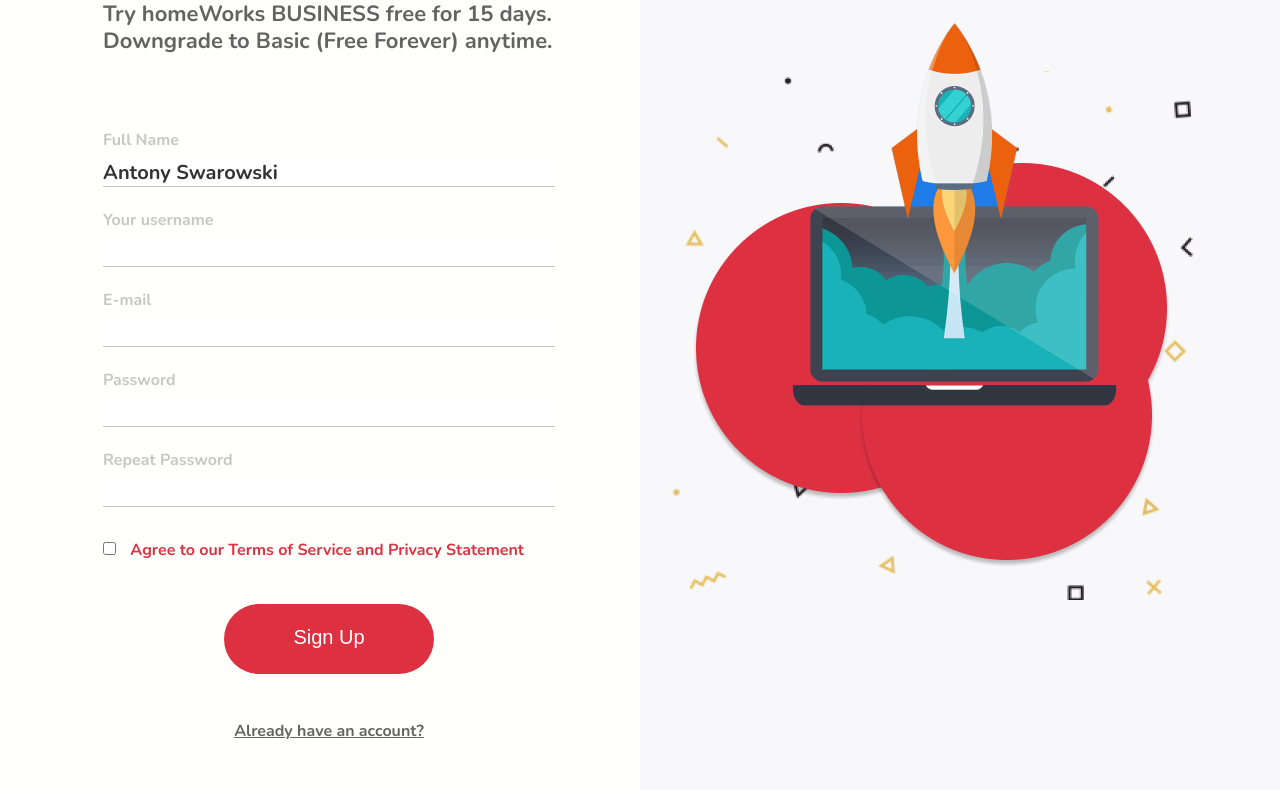
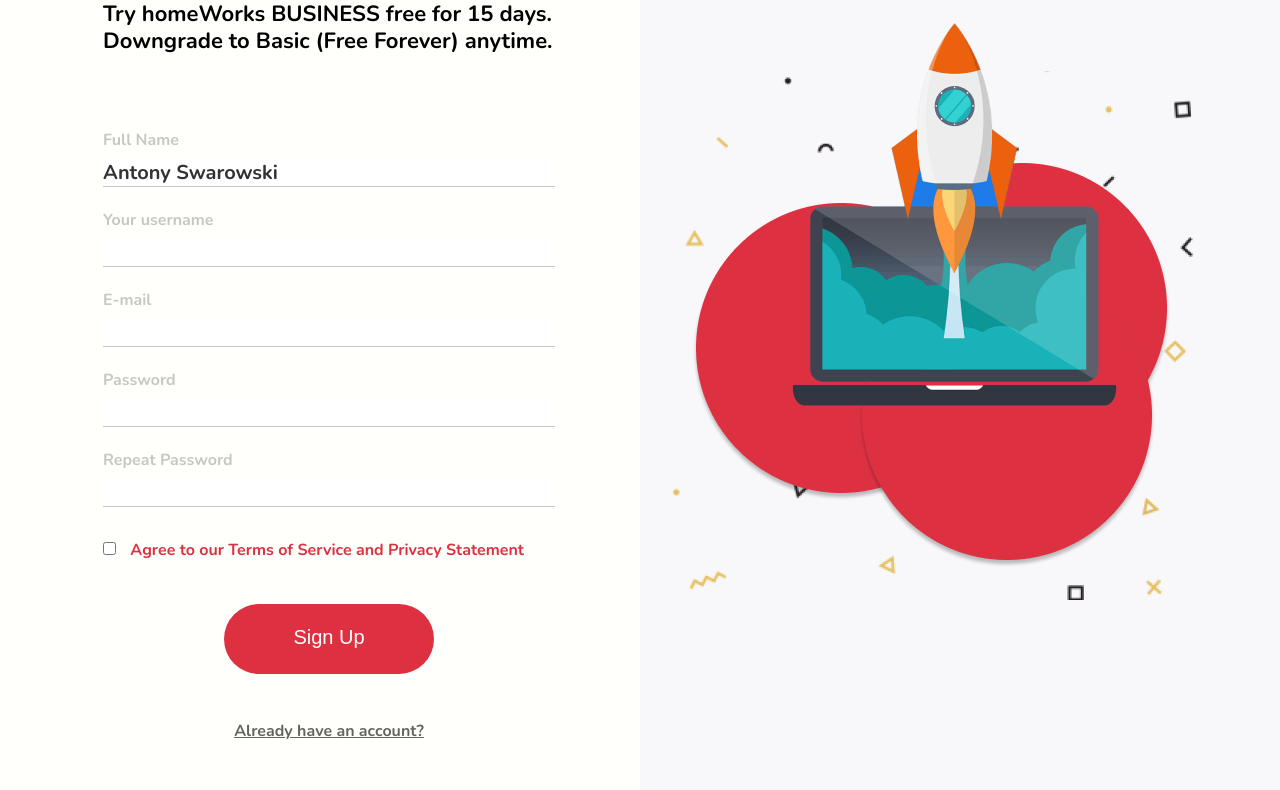
Before and after one commit to NadezhdaBobruk/KR12, a plain HTML site: page index.html in a window 1280 px wide. Shown: the part 258-1048 px from the top of the page. Drawn offline with Linux system fonts and the light colour scheme.

Commit message:
css1 for main

```diff
--- a/css/styles.css
+++ b/css/styles.css
@@ -50,7 +50,7 @@
 .block-one-text {
     font-size: 22px;
     line-height: 27px;
-    color: #636363;
+    color: black;
     margin-bottom: 72px;
 }
 
```
